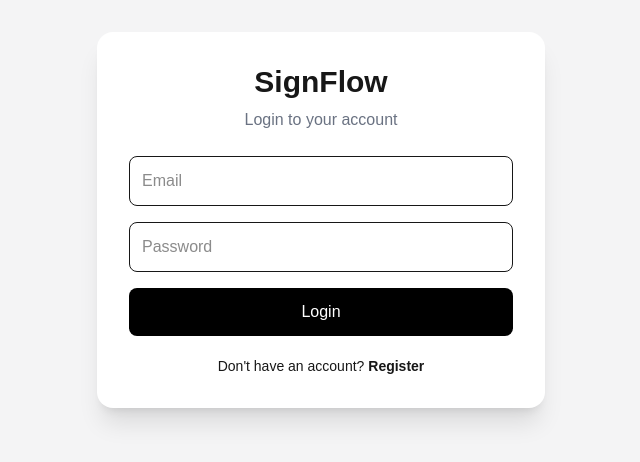
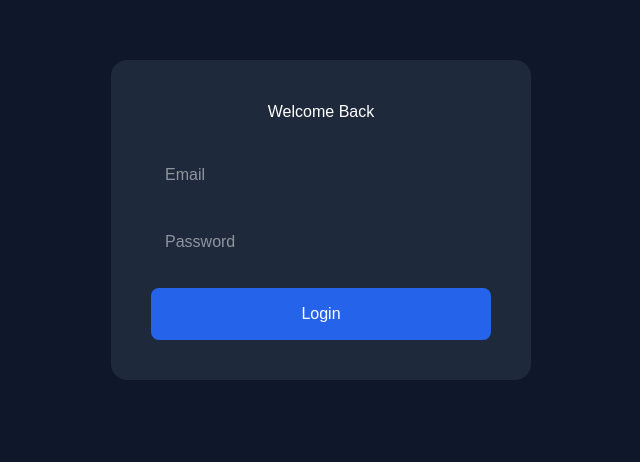
Before and after one commit to Kesarkarale/signflow, a Next.js app: page /login in a window 1280 px wide. Shown: the part 180-642 px from the top of the page, without its empty margins (319-959 px from the left). Built offline with nearby package versions, Linux system fonts and the light colour scheme.

Commit message:
Update page.tsx

```diff
--- a/src/app/login/page.tsx
+++ b/src/app/login/page.tsx
@@ -1,77 +1,71 @@
-"use client";
-
-import Link from "next/link";
-import { useState } from "react";
-import { signIn } from "next-auth/react";
-
 export default function LoginPage() {
-  const [email, setEmail] = useState("");
-  const [password, setPassword] = useState("");
-
-  const handleLogin = async (
-    e: React.FormEvent
-  ) => {
-    e.preventDefault();
-
-    await signIn("credentials", {
-      email,
-      password,
-      callbackUrl: "/dashboard",
-    });
-  };
-
   return (
-    <div className="min-h-screen flex items-center justify-center bg-zinc-100">
-      <div className="w-full max-w-md bg-white rounded-2xl shadow-xl p-8">
-        <h1 className="text-3xl font-bold text-center">
-          SignFlow
+    <div
+      style={{
+        minHeight: "100vh",
+        background: "#0f172a",
+        display: "flex",
+        justifyContent: "center",
+        alignItems: "center",
+      }}
+    >
+      <div
+        style={{
+          width: "420px",
+          background: "#1e293b",
+          padding: "40px",
+          borderRadius: "16px",
+          color: "white",
+        }}
+      >
+        <h1
+          style={{
+            textAlign: "center",
+            marginBottom: "25px",
+          }}
+        >
+          Welcome Back
         </h1>
 
-        <p className="text-center text-gray-500 mt-2">
-          Login to your account
-        </p>
-
-        <form
-          onSubmit={handleLogin}
-          className="mt-6 space-y-4"
-        >
+        <form>
           <input
+            placeholder="Email"
             type="email"
-            placeholder="Email"
-            className="w-full border rounded-lg p-3"
-            value={email}
-            onChange={(e) =>
-              setEmail(e.target.value)
-            }
+            style={{
+              width: "100%",
+              padding: "14px",
+              marginBottom: "15px",
+              borderRadius: "8px",
+              border: "none",
+            }}
           />
 
           <input
+            placeholder="Password"
             type="password"
-            placeholder="Password"
-            className="w-full border rounded-lg p-3"
-            value={password}
-            onChange={(e) =>
-              setPassword(e.target.value)
-            }
+            style={{
+              width: "100%",
+              padding: "14px",
+              marginBottom: "20px",
+              borderRadius: "8px",
+              border: "none",
+            }}
           />
 
           <button
-            type="submit"
-            className="w-full bg-black text-white p-3 rounded-lg"
+            style={{
+              width: "100%",
+              padding: "14px",
+              background: "#2563eb",
+              color: "white",
+              border: "none",
+              borderRadius: "8px",
+              cursor: "pointer",
+            }}
           >
             Login
           </button>
         </form>
-
-        <p className="text-center mt-5 text-sm">
-          Don't have an account?{" "}
-          <Link
-            href="/register"
-            className="font-semibold"
-          >
-            Register
-          </Link>
-        </p>
       </div>
     </div>
   );
```
